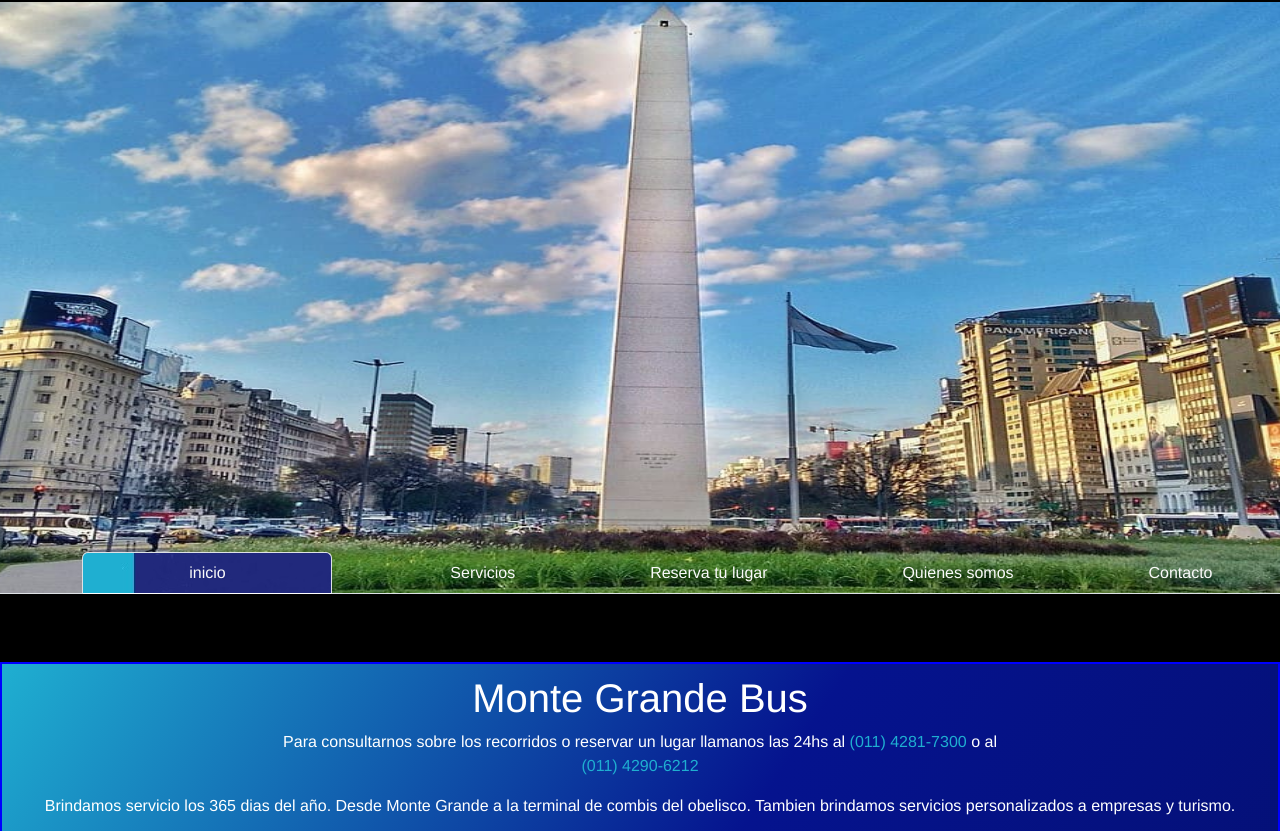
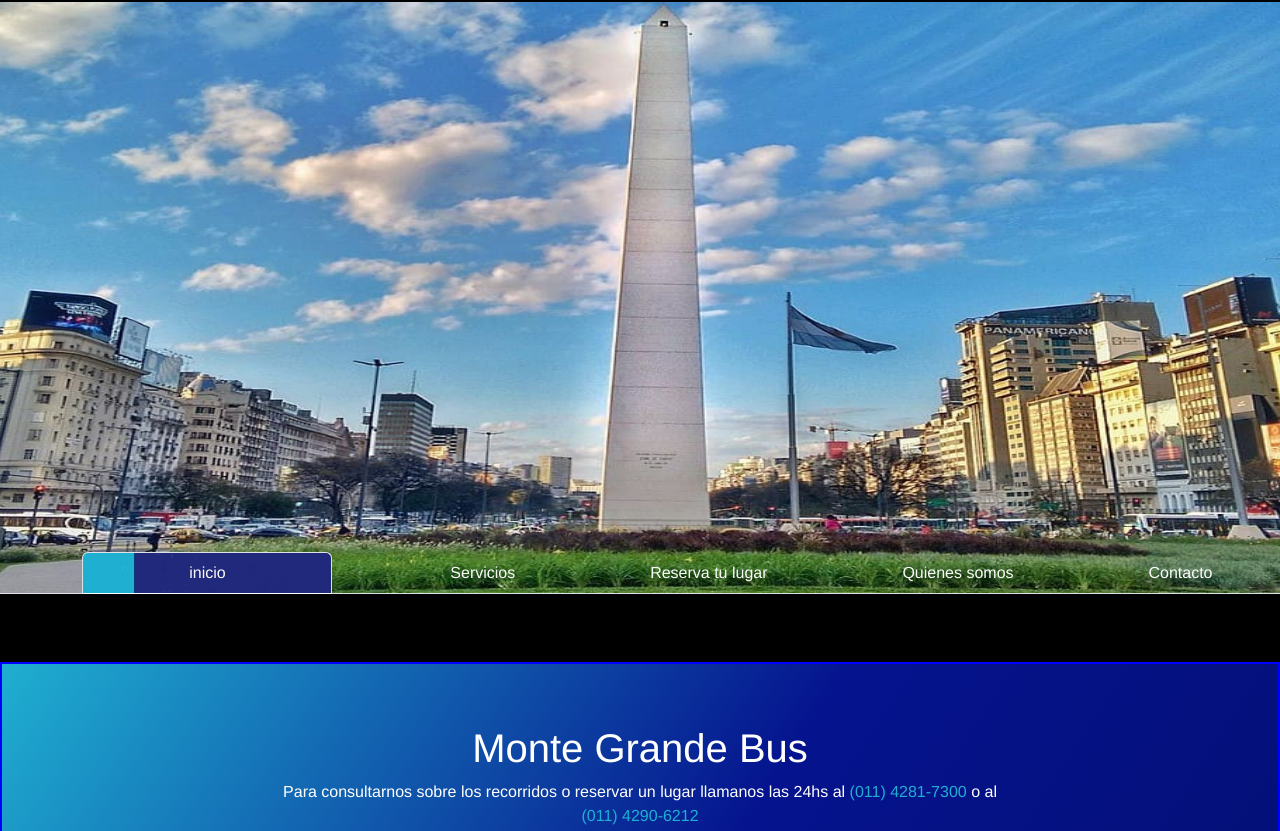
Before and after one commit to rdavid1986/Monte-Grande-Bus, a website: page index.html in a window 1280 px wide. Shown: the part 121-952 px from the top of the page. Drawn offline with nearby package versions, Linux system fonts and the light colour scheme.

Commit message:
main padding top

```diff
--- a/index.html
+++ b/index.html
@@ -64,7 +64,7 @@
             </nav>
         </header>
         <main id="galeria" class="container-">
-            <div class="text-center ">
+            <div class="text-center mainpadding">
                 <h1>
                     Monte Grande Bus
                 </h1>
@@ -211,7 +211,7 @@
                                         <i class="fa fa-instagram fa-5x"  aria-hidden="true"></i>
                                     </a>
                                 </p>
-                                <small class="text-white-50">© 2019. All Rights Reserved.</small>
+                                <small class="text-white-50">© 2019 Monte Grande Bus. All Rights Reserved.</small>
                             </p>
                         </div>
                     </div>
--- a/scss/_index.scss
+++ b/scss/_index.scss
@@ -17,9 +17,12 @@
     color: #1fafd1;
     text-decoration: none;
 }
+.mainpadding {
+    padding-top: 50px;
+}
 #galeria {
     @extend %main;
-    padding-bottom:50px;
+    padding-bottom: 50px;
     padding: 10px;
 }
 #galeria div img {
```
Also changed, not shown: css/main.css.
